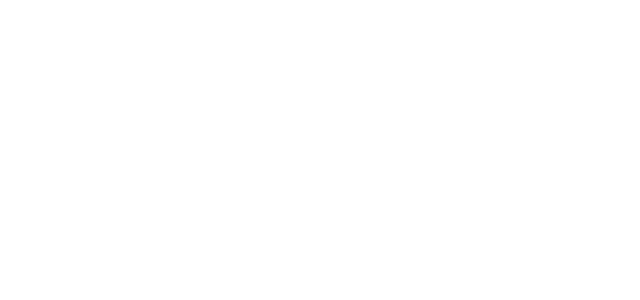
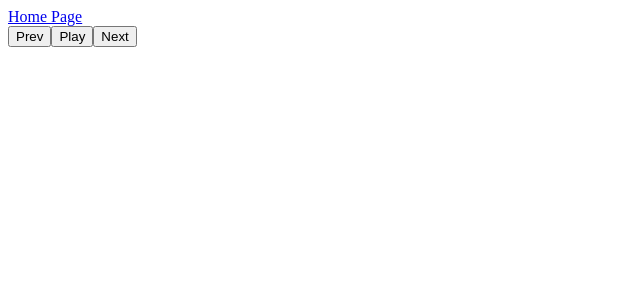
Before and after one commit to kruzhkaKofe/Player_v2.0, a Nuxt app: page /player in a window 1280 px wide. Before the commit this address had no page. Shown: the top 300 px of the page, without its empty margins (0-640 px from the left). Built offline with nearby package versions, Linux system fonts and the light colour scheme.

Commit message:
feat: добавлен Spotify Web Playback SDK

```diff
--- /dev/null
+++ b/app/pages/player.vue
@@ -0,0 +1,27 @@
+<template>
+  <div
+    class="fixed bottom-0 w-full bg-black text-white p-4"
+  >
+    <RouterLink to="/">Home Page</RouterLink>
+    <div>
+      <button @click="playerStore.prevTrack">
+        Prev
+      </button>
+      <button @click="toggle">
+        {{ isPaused ? 'Play' : 'Pause' }}
+      </button>
+      <button @click="playerStore.nextTrack">
+        Next
+      </button>
+    </div>
+  </div>
+</template>
+
+<script setup lang="ts">
+import { usePlayerStore } from '#layers/player/stores/player';
+
+const playerStore = usePlayerStore();
+const { isPaused } = storeToRefs(playerStore);
+
+const toggle = () => playerStore.togglePlay();
+</script>
--- /dev/null
+++ b/layers/player/nuxt.config.ts
@@ -0,0 +1 @@
+export default defineNuxtConfig({});
--- /dev/null
+++ b/layers/player/stores/player.ts
@@ -0,0 +1,72 @@
+import { useAuthStore } from '#layers/auth/stores/auth';
+import { errorHandler } from '#shared/utils/errorHandler';
+
+export const usePlayerStore = defineStore('player', () => {
+  const { getAccessToken } = useAuthStore();
+
+  const player = ref<Spotify.Player | null>(null);
+  const deviceId = ref<string | null>(null);
+  const isPaused = ref(true);
+  const currentTrack = ref<Spotify.Track | null>(null);
+  const isActive = ref(false);
+
+  function initializePlayer() {
+    if (!window.Spotify) return;
+
+    return getAccessToken()
+      .then(token => {
+        player.value = new window.Spotify.Player({
+          name: 'Nuxt Player',
+          getOAuthToken: cb => cb(token),
+          volume: 0.5,
+        });
+
+        player.value.addListener('ready', ({ device_id }: Spotify.WebPlaybackInstance) => {
+          console.log('Ready with Device ID', device_id);
+          deviceId.value = device_id;
+        });
+
+        player.value.addListener('not_ready', ({ device_id }: Spotify.WebPlaybackInstance) => {
+          console.log('Device ID has gone offline', device_id);
+          deviceId.value = null;
+        });
+
+        player.value.addListener('player_state_changed', (state: Spotify.PlaybackState | null) => {
+          if (!state) return;
+          currentTrack.value = state.track_window.current_track;
+          isPaused.value = state.paused;
+          isActive.value = true;
+        });
+
+        player.value.addListener('authentication_error', ({ message }: Spotify.Error) => {
+          console.error('Auth Error:', message);
+        });
+
+        player.value.connect();
+      })
+      .catch(errorHandler);
+  }
+
+  function togglePlay() {
+    player.value?.togglePlay();
+  }
+
+  function nextTrack() {
+    player.value?.nextTrack();
+  }
+
+  function prevTrack() {
+    player.value?.previousTrack();
+  }
+
+  return {
+    player,
+    deviceId,
+    isPaused,
+    currentTrack,
+    initializePlayer,
+    togglePlay,
+    nextTrack,
+    prevTrack,
+  };
+});
--- /dev/null
+++ b/layers/player/tsconfig.json
@@ -0,0 +1,3 @@
+{
+  "extends": "../../.nuxt/tsconfig.json"
+}
--- a/nuxt.config.ts
+++ b/nuxt.config.ts
@@ -4,6 +4,7 @@ import { fileURLToPath } from 'node:url';
 export default defineNuxtConfig({
   extends: [
     '#layers/auth',
+    '#layers/player',
   ],
   modules: [
     '@nuxt/test-utils',
@@ -45,6 +46,15 @@ export default defineNuxtConfig({
     '#stores': fileURLToPath(new URL('./app/stores', import.meta.url)),
   },
   compatibilityDate: '2025-07-15',
+  typescript: {
+    tsConfig: {
+      compilerOptions: {
+        types: [
+          '@types/spotify-web-playback-sdk',
+        ],
+      },
+    },
+  },
   eslint: {
     config: {
       stylistic: true,
--- a/package.json
+++ b/package.json
@@ -29,6 +29,7 @@
   "devDependencies": {
     "@nuxt/test-utils": "^3.21.0",
     "@types/node": "^25.0.3",
+    "@types/spotify-web-playback-sdk": "^0.1.19",
     "@vue/test-utils": "^2.4.6",
     "happy-dom": "^20.0.11",
     "husky": "^9.1.7",
```
Also changed, not shown: layers/player/app/plugins/spotifySDK.client.ts (added, +28 -0 lines), 2 other files (tests, documents, lock files or other folders).
